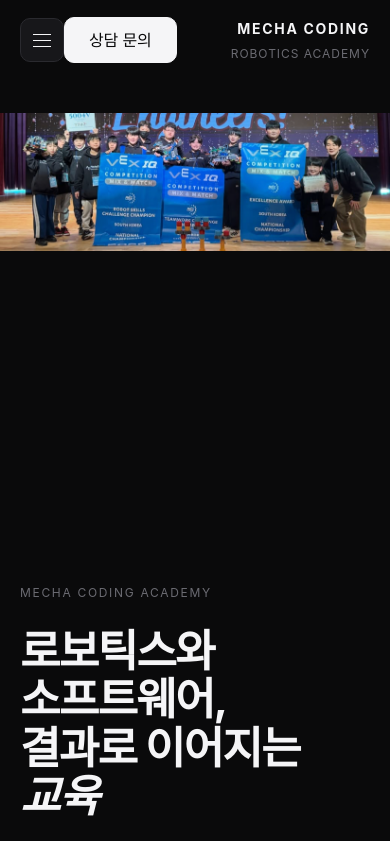
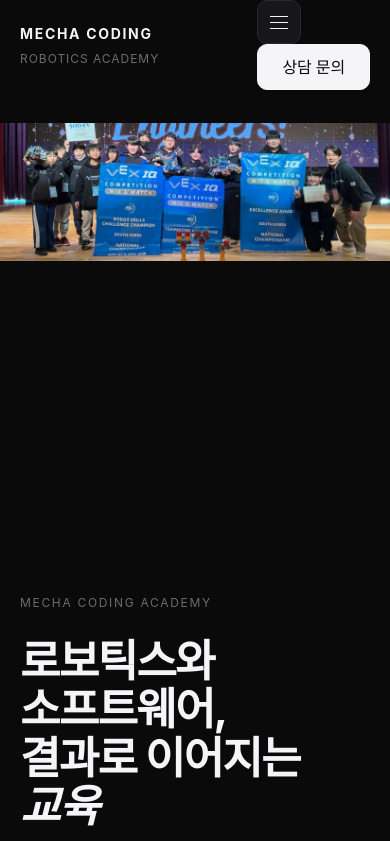
Before and after one commit to kobumjun/mechacoding, a plain HTML site: page index.html in a window 390 px wide. Shown: the top 841 px of the page. Drawn offline with Linux system fonts and the light colour scheme; a web font is replaced by a local one.

Commit message:
메카코딩 홈페이지 초기 배포

```diff
--- a/css/layout.css
+++ b/css/layout.css
@@ -134,18 +134,9 @@
   transform: rotate(-45deg);
 }
 
-@media (max-width: 767px) {
-  .renewal-v2 .header-inner {
-    flex-direction: row-reverse;
-  }
-
-  .renewal-v2 .brand {
-    text-align: right;
-  }
-
-  .renewal-v2 .header-actions {
-    display: flex;
-    align-items: center;
+@media (max-width: 768px) {
+  .site-main > .section:first-child {
+    padding-top: var(--space-8);
   }
 }
 
```
Also changed, not shown: contact.html (+1 -0 lines), programs.html (+1 -0 lines).
